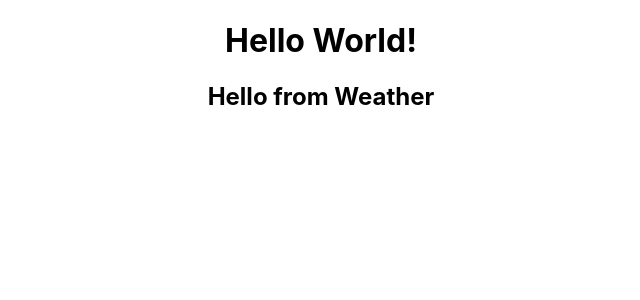
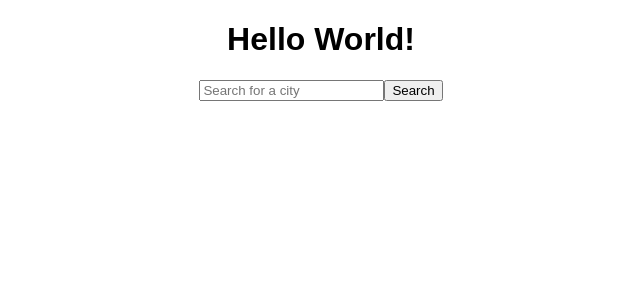
Before and after one commit to GPeBenito/weather-react, a React (Create React App) app: page / in a window 1280 px wide. Shown: the top 300 px of the page, without its empty margins (319-959 px from the left). Built offline with nearby package versions, Linux system fonts and the light colour scheme; no server answers.

Commit message:
imported Search Engine and Form

```diff
--- a/src/App.js
+++ b/src/App.js
@@ -1,3 +1,4 @@
+import"./styles.css";
 import WeatherApp from "./WeatherApp";
 import './App.css';
 
--- a/src/WeatherApp.js
+++ b/src/WeatherApp.js
@@ -1,18 +1,61 @@
-import React from "react";
+import React, { useState } from "react";
 import axios from "axios";
 
-export default function WeatherApp(props){
-    function handleResponse (response) {
-        alert(`The weather in ${response.data.name} is ${response.data.main.temp} ºC`);
-    }
+export default function WeatherApp(props) {
+  const [city, setCity] = useState(null);
+  const [loaded, setLoaded] = useState(false);
+  const [weather, setWeather] = useState({});
 
-    let apiKey= "0e6a69651885d99335f23f200403f8a4";
-    let apiUrl =`https://api.openweathermap.org/data/2.5/weather?q=${props.city}&appid=${apiKey}&units=metric`;
-    axios.get(apiUrl).then(handleResponse);
+  function showWeather(response) {
+    setLoaded(true);
+    setWeather({
+      temperature: response.data.main.temp,
+      description: response.data.weather[0].description,
+      humidity: response.data.main.humidity,
+      wind: response.data.wind.speed,
+      icon: `http://openweathermap.org/img/wn/${response.data.weather[0].icon}@2x.png `
+    });
+  }
 
-    return(
-    <div className="Weather">
-        <h2>Hello from Weather</h2>
-    </div>
+  function handleSubmit(event) {
+    event.preventDefault();
+    const apiKey = "0e6a69651885d99335f23f200403f8a4";
+    const unit = "metric";
+    const apiUrl = `https://api.openweathermap.org/data/2.5/weather?q=${city}&appid=${apiKey}&units=${unit}`;
+    axios.get(apiUrl).then(showWeather);
+    console.log(apiUrl);
+  }
+
+  function updateCity(event) {
+    event.preventDefault();
+    setCity(event.target.value);
+  }
+  let form = (
+    <form onSubmit={handleSubmit}>
+      <input
+        type="search"
+        placeholder="Search for a city"
+        onChange={updateCity}
+      />
+      <input type="submit" value="Search" />
+    </form>
+  );
+  if (loaded) {
+    return (
+      <div>
+        {form}
+        <ul>
+          <li>Temperature: {Math.round(weather.temperature)}ºC </li>
+          <li> Description: {weather.description}</li>
+          <li>Humidity: {weather.humidity}%</li>
+          <li> Wind: {weather.wind}km/h</li>
+          <li>
+            <img src={weather.icon} alt={weather.description} />
+          </li>
+        </ul>
+      </div>
     );
+  } else {
+    return form;
+  }
 }
--- /dev/null
+++ b/src/styles.css
@@ -0,0 +1,4 @@
+.App {
+    font-family: sans-serif;
+    text-align: center;
+  }
```
Also changed, not shown: 1 other file (tests, documents, lock files or other folders).
